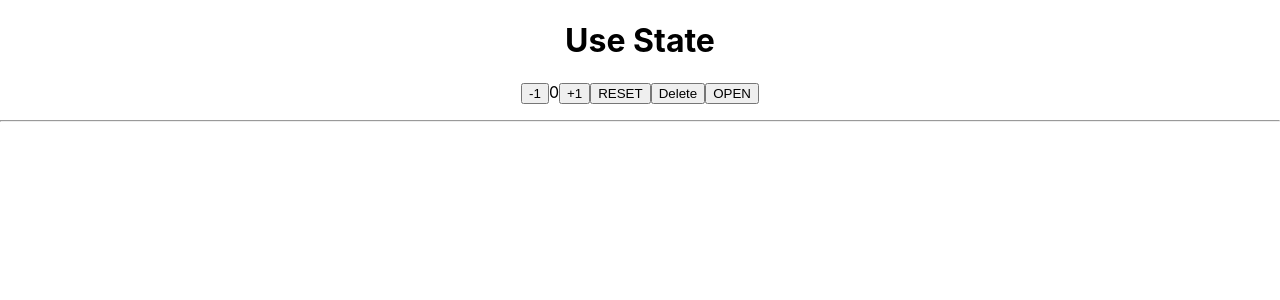
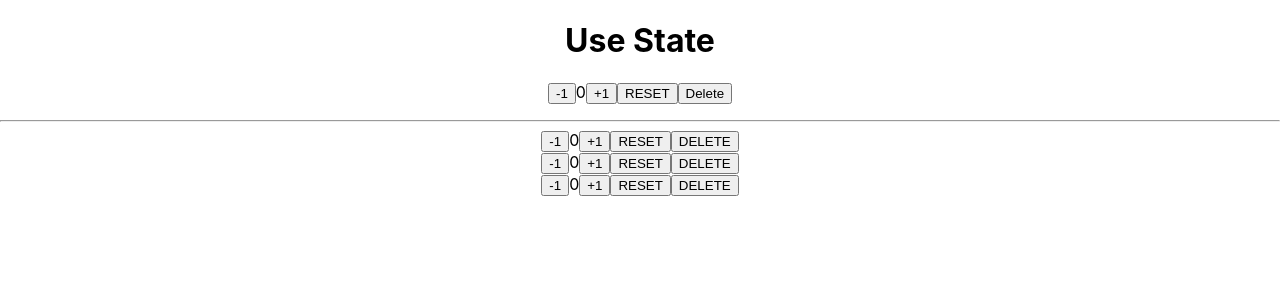
Before and after one commit to Nosov-Pavel/first31.07.21, a React (Create React App) app: page / in a window 1280 px wide. Shown: the top 300 px of the page. Built offline with nearby package versions, Linux system fonts and the light colour scheme.

Commit message:
reseyDelete2buttons

```diff
--- a/src/App.js
+++ b/src/App.js
@@ -45,9 +45,22 @@ function App(){
                 <button onClick={reset}>RESET</button>
                 <button onClick={delete1}>Delete</button>
                     </span>}
-                <button onClick={open}>OPEN</button>
+                {counter === '' &&
+                <button onClick={open}>OPEN</button>}
             </p>
             <hr/>
+
+            {counters.map((el, index) =>
+               <div>
+                <button onClick={() => plusMinusButtonHandler(-1, index)}>-1</button>
+                <span>{el}</span>
+                   <button onClick={() => plusMinusButtonHandler(+1, index)}>+1</button>
+                   <button onClick={() => reset1(index)}>RESET</button>
+                   <button onClick={delete2}>DELETE</button>
+
+               </div>
+                )}
+
 
         </div>
     );
```
